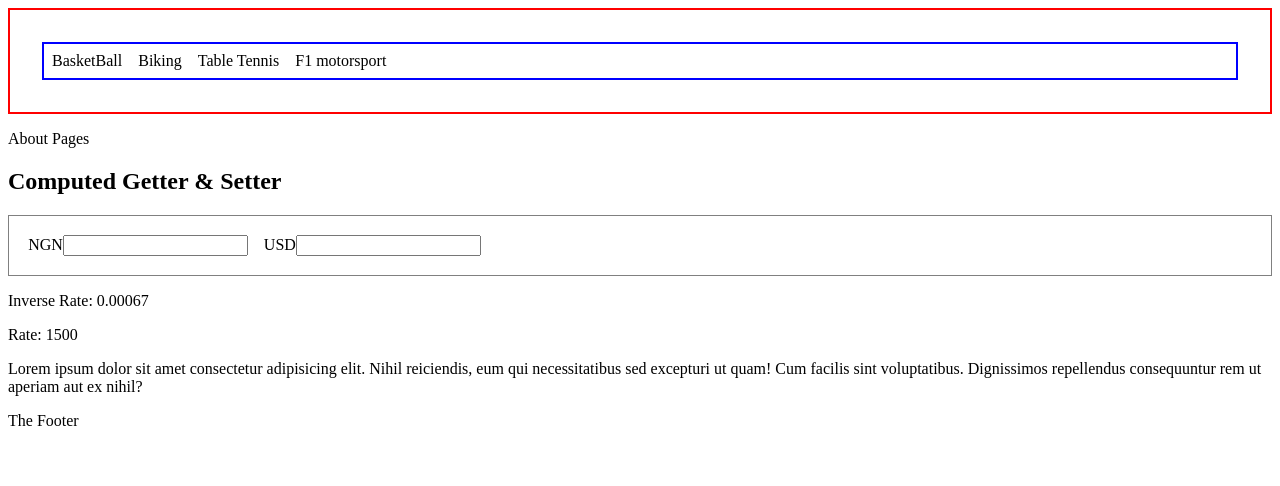
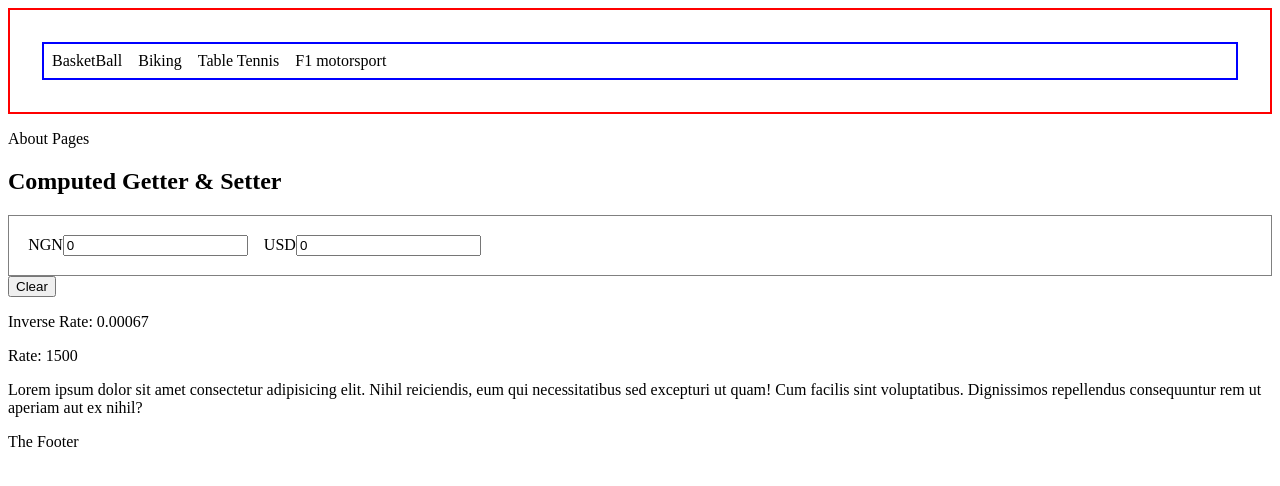
Before and after one commit to suleiman-hamza/nuxtApp, a Nuxt app: page /about in a window 1280 px wide. Shown: the top 486 px of the page. Built offline with nearby package versions, Linux system fonts and the light colour scheme.

Commit message:
watcher with computed-property on converter

```diff
--- a/pages/about.vue
+++ b/pages/about.vue
@@ -1,5 +1,5 @@
 <script lang="ts" setup>
-import { ref, computed, watch } from 'vue';
+import { ref, computed, watch, shallowRef } from 'vue';
 
 const name = ref('cb wg');
 const formattedName = computed({
@@ -12,11 +12,43 @@ const formattedName = computed({
 
 })
 
-const ngnAmount = ref();
-const usdAmount = ref();
+const ngnAmount: Ref<number> = shallowRef(0);
+const usdAmount: Ref<number> = shallowRef(0);
 
 const fakerate = ref(1500);
 const fakeinverse = ref(0.00067);
+
+function clearInput() {
+    ngnAmount.value = 0;
+    usdAmount.value = 0;
+}
+
+const nairaToUSD = computed(()=> {
+    return ngnAmount.value * fakeinverse.value
+})
+
+const usdToNaira = computed(()=> {
+    return usdAmount.value / fakeinverse.value
+    // return (usdAmount.value / fakeinverse.value).toFixed(2)
+})
+
+watch(ngnAmount, (newValue)=> {
+    if(newValue !== '' && !isNaN(newValue)) {
+        usdAmount.value = nairaToUSD.value
+    } else {
+        usdAmount.value = 0;
+    }
+})
+
+watch(usdAmount, (newValue) => {
+    if(newValue !== '' && !isNaN(newValue)) {
+        ngnAmount.value = usdToNaira.value
+    } else {
+        ngnAmount.value = 0;
+    }
+})
+
+
 
 /*const roundusd = computed({
     get() {
@@ -39,17 +71,17 @@ const fakeinverse = ref(0.00067);
 //     }
 // })
 
-watch(ngnAmount, (newVal) => {
-    usdAmount.value = newVal * fakeinverse.value
-    console.log('naira value changed')
-})
+// watchEffect(() => {
+//     ngnAmount.value = usdAmount.value * fakerate.value
+//     console.log(ngnAmount.value);
+// })
 
-watch(usdAmount, (newVall) => {
-    ngnAmount.value = newVall * fakerate.value
-    console.log('usd value changed')
-})
+// watchEffect(() => {
+//     usdAmount.value = ngnAmount.value * fakeinverse.value
+//     console.log(usdAmount.value);
+// })
+</script>
 
-</script>
 <template>
     <p>About Pages</p>
     <section>
@@ -62,13 +94,14 @@ watch(usdAmount, (newVall) => {
         <section class="converter">
             <div class="input">
                 <label>NGN</label>
-                <input type="text" v-model="ngnAmount">
+                <input type="text" v-model.number="ngnAmount">
             </div>
             <div class="input">
                 <label>USD</label>
-                <input type="text" v-model="usdAmount">
+                <input type="text" v-model.number="usdAmount">
             </div>
         </section>
+        <button @click="clearInput">Clear</button>
         <div class="rates">
             <p>Inverse Rate: {{ fakeinverse }}</p>
             <p>Rate: {{ fakerate }}</p>
```
